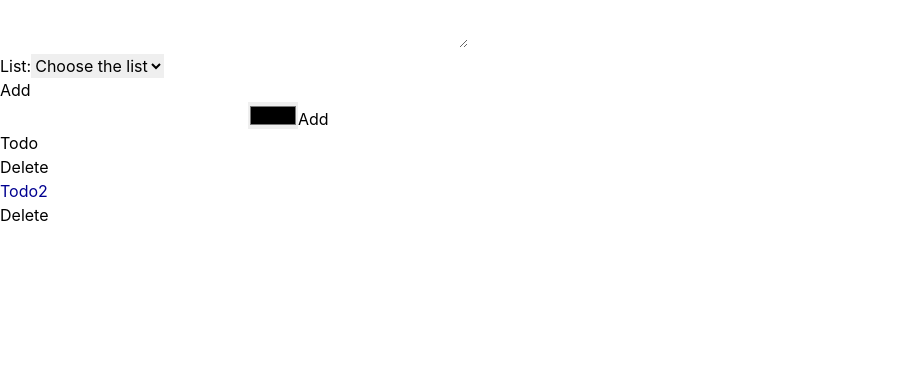
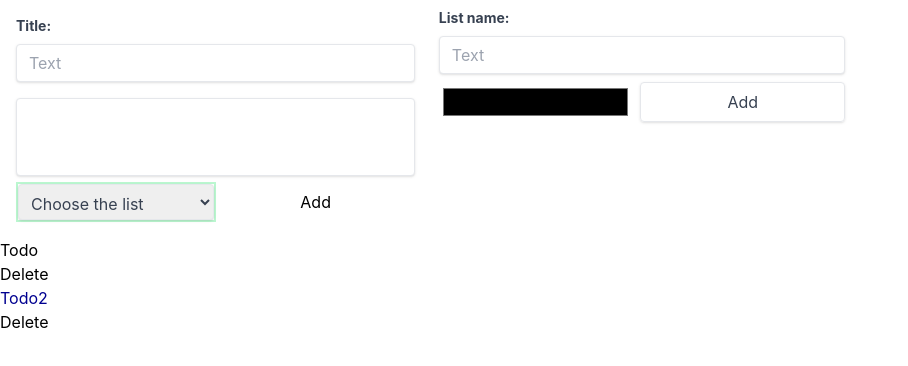
Before and after one commit to yuriinagorniak/task-manager, a React (Create React App) app: page / in a window 1280 px wide. Shown: the top 366 px of the page, without its empty margins (0-908 px from the left). Built offline with nearby package versions, Linux system fonts and the light colour scheme.

Commit message:
Added some styles to the List and Task forms

```diff
--- a/src/App.tsx
+++ b/src/App.tsx
@@ -45,8 +45,11 @@ function App() {
 
     return (
         <div className="App">
+            <div className="w-2/3">
+                <div className="flex w-full">
                     <NewTaskForm lists={lists} addNewTask={addNewTask} />
                     <NewListForm addNewList={addNewList} />
+                </div>
                 {lists.map((list) => (
                     <TaskList
                         key={list.id}
@@ -58,6 +61,7 @@ function App() {
                     />
                 ))}
             </div>
+        </div>
     );
 }
 
--- a/src/components/NewListForm.tsx
+++ b/src/components/NewListForm.tsx
@@ -1,10 +1,12 @@
 import { useForm, SubmitHandler } from "react-hook-form";
 import { List } from "../models/list.model";
 import { generateId } from "../utils/generateId";
+import { Input } from "../shared/ui/Input";
+import { InputWithLabel } from "../shared/ui/InputWithLabel";
 
 interface NewListFormProps {
     addNewList: (list: List) => void;
-};
+}
 
 const newListId = generateId("list");
 
@@ -18,11 +20,25 @@ const NewListForm = ({ addNewList }: NewListFormProps): JSX.Element => {
     };
 
     return (
-        <form onSubmit={handleSubmit(onSubmit)}>
-            <input type="text" {...register("title", { required: true })} />
-            <input type="color" {...register("color")} />
-            <input type="submit" value="Add" />
-        </form>
+        <div className="w-full m-2">
+            <form onSubmit={handleSubmit(onSubmit)}>
+                {/* <input type="text" {...register("title", { required: true })}/> */}
+                <InputWithLabel htmlFor="list-name" label="List name:">
+                    <Input
+                        type="text"
+                        placeholder="Text"
+                        id="list-name"
+                        {...register("title", { required: true })}
+                    />
+                </InputWithLabel>
+                <div className="flex gap-2 mt-2">
+                    {/* <input type="color" className="w-full h-10 p-0.5 shadow appearance-none border-none rounded text-gray-700 leading-tight focus:outline-none focus:shadow-outline" {...register("color")} /> */}
+                    <input type="color" className="w-full h-10 p-0.5 appearance-none bg-transparent border-none outline-none " {...register("color")} />
+
+                    <button type="submit" className="w-full shadow appearance-none border rounded py-2 px-3 text-gray-700 leading-tight focus:outline-none focus:shadow-outline">Add</button>
+                </div>
+            </form>
+        </div>
     );
 };
 
--- a/src/components/NewTaskForm.tsx
+++ b/src/components/NewTaskForm.tsx
@@ -1,8 +1,11 @@
+import { useEffect } from "react";
 import { useForm, SubmitHandler } from "react-hook-form";
 import { Task } from "../models/task.model";
 import { List } from "../models/list.model";
 import { generateId } from "../utils/generateId";
 import { useState } from "react";
+import { InputWithLabel } from "../shared/ui/InputWithLabel";
+import { Input } from "../shared/ui/Input";
 
 interface NewTaskFormProps {
     addNewTask: (task: Task) => void;
@@ -11,7 +14,13 @@ interface NewTaskFormProps {
 const newTaskId = generateId("task");
 
 const NewTaskForm = ({ addNewTask, lists }: NewTaskFormProps): JSX.Element => {
-    const { register, handleSubmit } = useForm<Task>();
+    const {
+        register,
+        handleSubmit,
+        reset,
+        formState,
+        formState: { isSubmitSuccessful },
+    } = useForm<Task>();
 
     const onSubmit: SubmitHandler<Task> = (data) => {
         if (lists.length >= 1) {
@@ -24,17 +33,40 @@ const NewTaskForm = ({ addNewTask, lists }: NewTaskFormProps): JSX.Element => {
         }
     };
 
+    useEffect(() => {
+        if (formState.isSubmitSuccessful) {
+            reset();
+        }
+    }, [formState, reset]);
+
     return (
+        <div className="w-full m-2 p-2">
             <form onSubmit={handleSubmit(onSubmit)}>
-            <input type="text" {...register("title", { required: true })} />
-            <textarea {...register("description")} />
+                {/* <input type="text" {...register("title", { required: true })} /> */}
+                <InputWithLabel className="pb-4" htmlFor="title" label="Title:">
+                    <Input
+                        type="text"
+                        placeholder="Text"
+                        id="title"
+                        {...register("title", { required: true })}
+                    />
+                </InputWithLabel>
+                <textarea
+                    rows={3}
+                    className="resize-none shadow appearance-none border rounded w-full py-2 px-3 text-gray-700 leading-tight focus:outline-none focus:shadow-outline"
+                    {...register("description")}
+                />
+                <div className="flex justify-between">
+                    <div className="flex w-full h-10 border-2 border-green-200">
                         {lists.length >= 1 ? (
-                <div style={{ display: "flex" }}>
-                    <p>List:</p>
-                    {lists.length === 1 ? (
+                            lists.length === 1 ? (
                                 <span>{lists[0].title}</span>
                             ) : (
-                        <select {...register("listId")} title="Choose the list">
+                                <select
+                                    {...register("listId")}
+                                    title="Choose the list"
+                                    className="shadow hover:border-gray-500 border rounded w-full py-2 px-2 text-gray-700 leading-tight focus:outline-none focus:shadow-outline"
+                                >
                                     <option style={{ display: "none" }} value="" selected disabled>
                                         Choose the list
                                     </option>
@@ -44,13 +76,15 @@ const NewTaskForm = ({ addNewTask, lists }: NewTaskFormProps): JSX.Element => {
                                         </option>
                                     ))}
                                 </select>
-                    )}
-                </div>
+                            )
                         ) : (
                             <p>There are no lists</p>
                         )}
-            <input type="submit" value="Add" />
+                    </div>
+                    <button type="submit" className="w-full">Add</button>
+                </div>
             </form>
+        </div>
     );
 };
 
```
Lines whose indentation alone changed are shown as unchanged.
